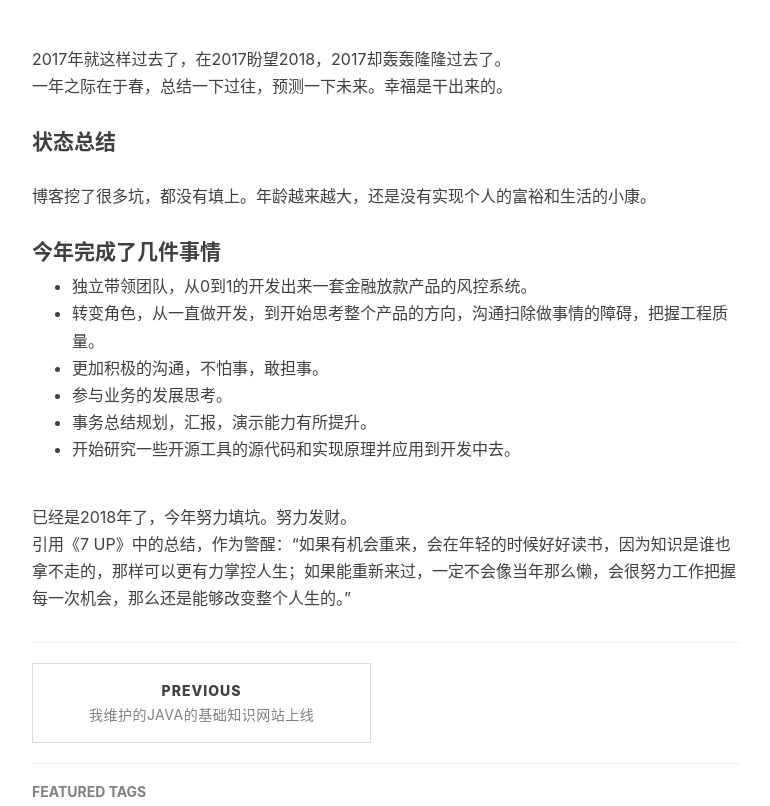
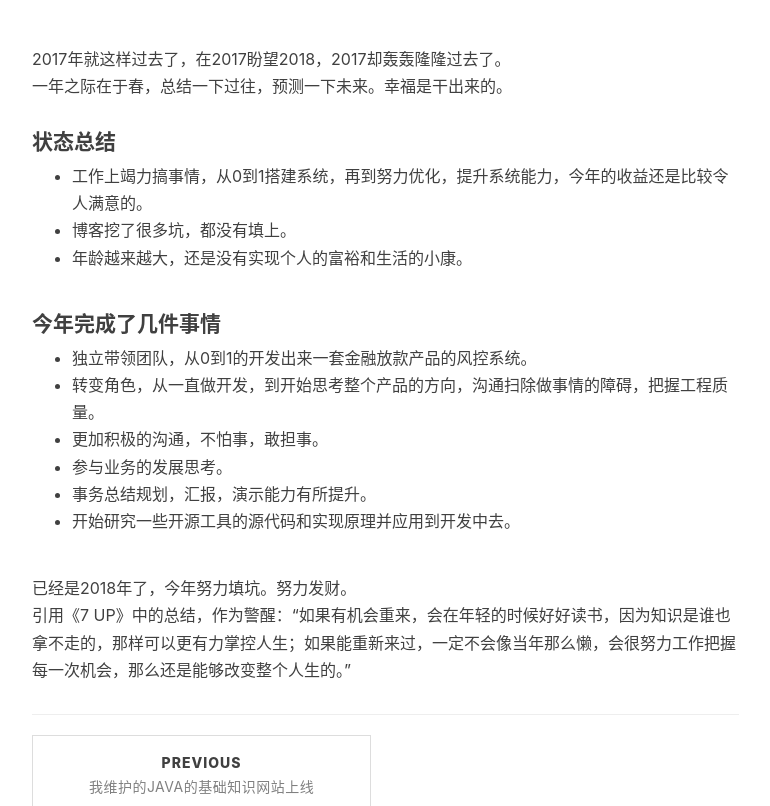
Before and after one commit to yinhaomin/yinhaomin.github.io, a Jekyll site: the page built from _posts/2018-01-01-一年之际在于春.md, in a window 1280 px wide and 900 px high, scrolled down 367 px, cut to the strip 94-900 px from the top of the window. Shown: the whole strip, without its empty margins (233-1003 px from the left). Built offline with Jekyll 4.4.1, drawn with Linux system fonts in a browser that asks for light colours; nearby versions of some CDN libraries; comment, search, counter and statistics services are not loaded.

Commit message:
Update 2018-01-01-一年之际在于春.md

```diff
--- a/_posts/2018-01-01-一年之际在于春.md
+++ b/_posts/2018-01-01-一年之际在于春.md
@@ -15,11 +15,11 @@ tags:
 一年之际在于春，总结一下过往，预测一下未来。幸福是干出来的。<br>
 
 #### 状态总结
-
-博客挖了很多坑，都没有填上。年龄越来越大，还是没有实现个人的富裕和生活的小康。<br>
+* 工作上竭力搞事情，从0到1搭建系统，再到努力优化，提升系统能力，今年的收益还是比较令人满意的。<br>
+* 博客挖了很多坑，都没有填上。<br>
+* 年龄越来越大，还是没有实现个人的富裕和生活的小康。<br>
 
 #### 今年完成了几件事情
-
 * 独立带领团队，从0到1的开发出来一套金融放款产品的风控系统。<br>
 * 转变角色，从一直做开发，到开始思考整个产品的方向，沟通扫除做事情的障碍，把握工程质量。<br>
 * 更加积极的沟通，不怕事，敢担事。<br>
```
